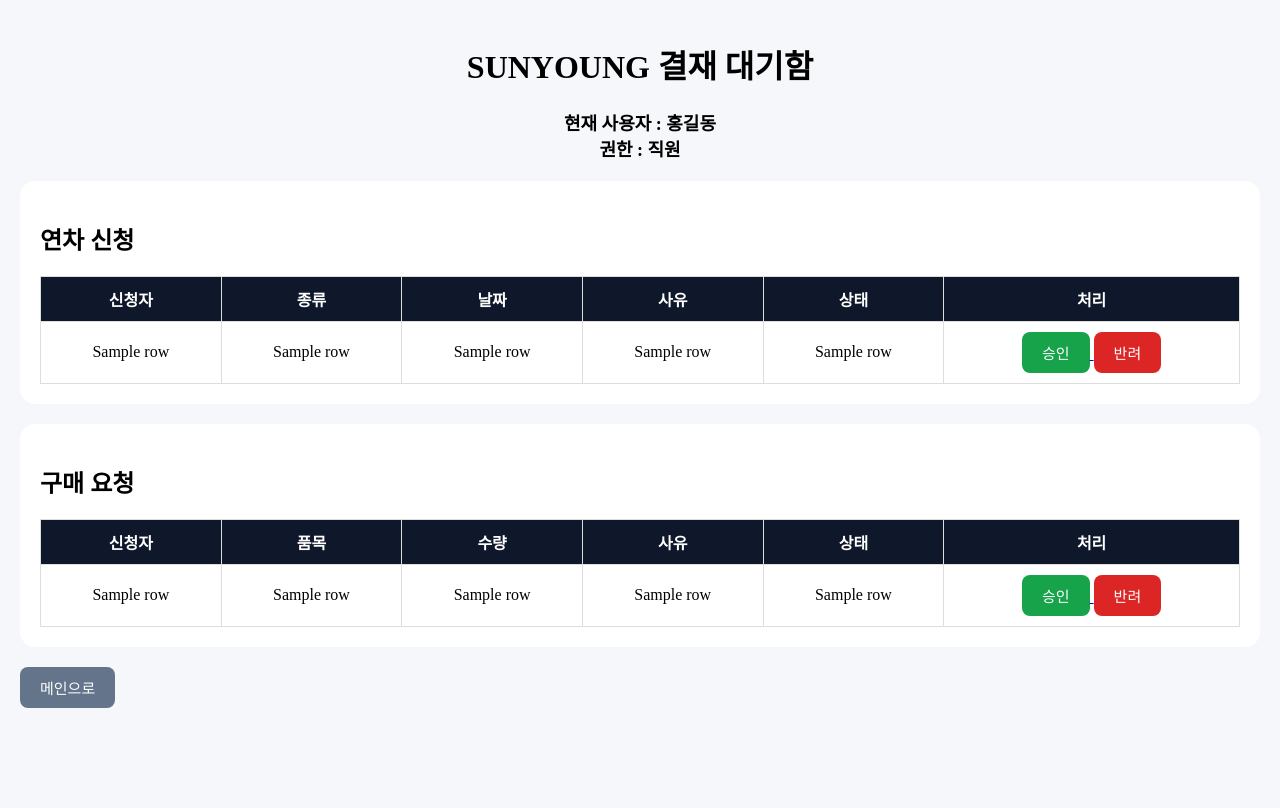
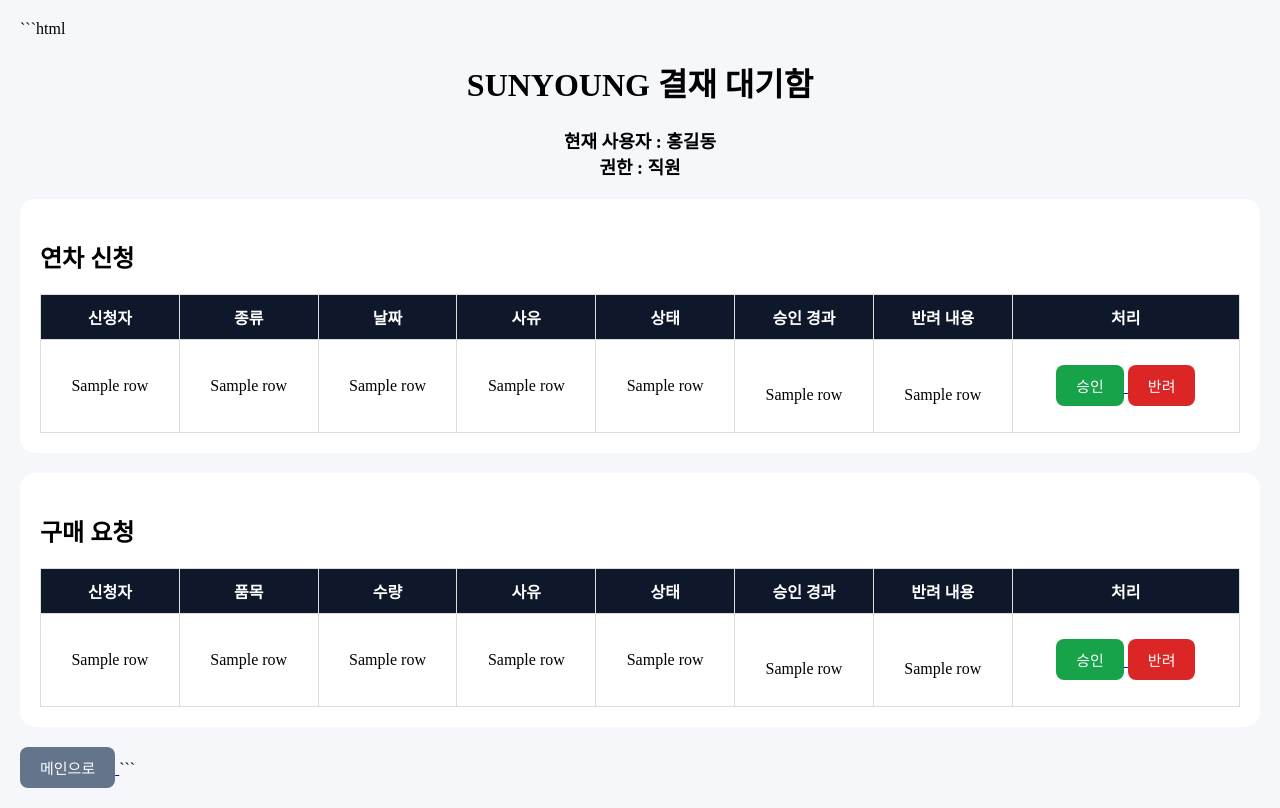
Before and after one commit to rarenom/SUNYOUNG_APPROVAL_SYSTEM, a Flask app: template templates/approval.html in a window 1280 px wide. Before the commit the page ends 708 px from the top, so only its background shows below. Run offline with Flask 3, Linux system fonts and the light colour scheme; a user stored in the database is signed in; tables that the repository leaves empty hold one stand-in row (values such as "Sample post"); the template is opened without the code that fills it: most values are stand-ins (such as "Sample title", 1, 10 or a date in 2020).

Commit message:
update approval status display

````diff
--- a/templates/approval.html
+++ b/templates/approval.html
@@ -1,3 +1,4 @@
+```html
 <!DOCTYPE html>
 
 <html>
@@ -204,6 +205,10 @@ SUNYOUNG 결재 대기함
 
 <th>상태</th>
 
+<th>승인 경과</th>
+
+<th>반려 내용</th>
+
 <th>처리</th>
 
 </tr>
@@ -252,7 +257,24 @@ SUNYOUNG 결재 대기함
 </td>
 
 
+<td style="white-space:pre-line;">
+
+{{row[8] or ""}}
+
+</td>
+
+
+<td style="white-space:pre-line;">
+
+{{row[9] or ""}}
+
+</td>
+
+
 <td>
+
+
+{% if row[6] != "최종 승인 완료" and not row[6].startswith("반려") %}
 
 
 <a href="/approve/{{row[0]}}/leave">
@@ -276,6 +298,13 @@ SUNYOUNG 결재 대기함
 </button>
 
 </a>
+
+
+{% else %}
+
+처리 완료
+
+{% endif %}
 
 
 </td>
@@ -314,6 +343,8 @@ SUNYOUNG 결재 대기함
 
 
 
+
+
 <div class="box">
 
 
@@ -343,6 +374,10 @@ SUNYOUNG 결재 대기함
 <th>사유</th>
 
 <th>상태</th>
+
+<th>승인 경과</th>
+
+<th>반려 내용</th>
 
 <th>처리</th>
 
@@ -392,8 +427,25 @@ SUNYOUNG 결재 대기함
 </td>
 
 
+<td style="white-space:pre-line;">
+
+{{row[7] or ""}}
+
+</td>
+
+
+<td style="white-space:pre-line;">
+
+{{row[8] or ""}}
+
+</td>
+
+
 
 <td>
+
+
+{% if row[5] != "최종 승인 완료" and not row[5].startswith("반려") %}
 
 
 
@@ -424,6 +476,13 @@ SUNYOUNG 결재 대기함
 
 
 </a>
+
+
+{% else %}
+
+처리 완료
+
+{% endif %}
 
 
 
@@ -464,6 +523,8 @@ SUNYOUNG 결재 대기함
 
 
 
+
+
 <a href="/main">
 
 
@@ -482,3 +543,4 @@ SUNYOUNG 결재 대기함
 
 
 </html>
+```
````
